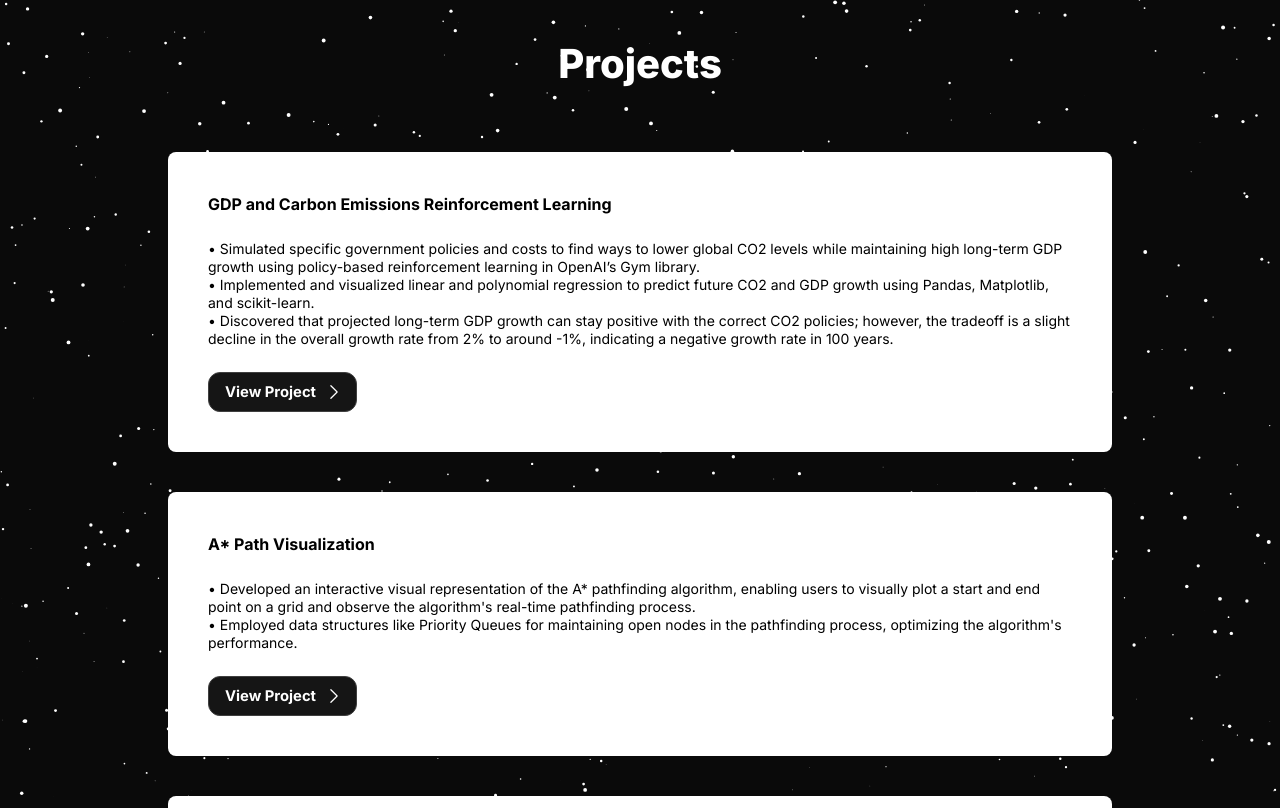
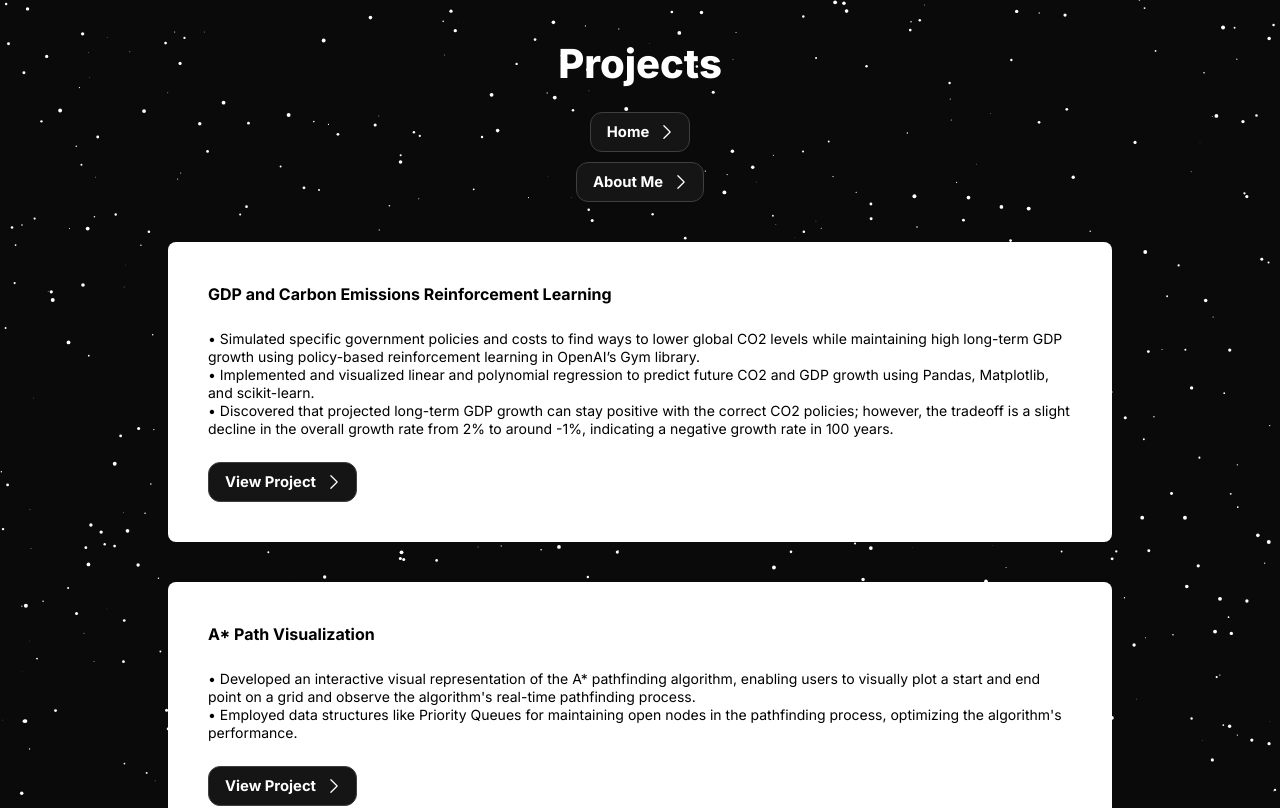
Before and after one commit to jaime-bustos/landing-page, a Next.js app: page /projects in a window 1280 px wide. Shown: the top 808 px of the page. Built offline with nearby package versions, Linux system fonts and the light colour scheme.

Commit message:
change formatting added more buttons

```diff
--- a/src/app/about/page.tsx
+++ b/src/app/about/page.tsx
@@ -34,7 +34,9 @@ const AboutMe = () => {
         <Button
           href="./"
           suffixIcon="chevronRight"
-          variant="secondary">
+          variant="secondary"
+          style={{ marginBottom: '10px' }}
+          >
           Home
         </Button>
         <Button
--- a/src/app/projects/page.tsx
+++ b/src/app/projects/page.tsx
@@ -48,6 +48,27 @@ const ProjectsPage = () => {
           Projects
         </Heading>
 
+        <Flex
+          direction="column" alignItems="center" flex={1}
+        >
+          <Button
+            href="../"
+            suffixIcon="chevronRight"
+            variant="secondary"
+            style={{marginBottom:"10px"}}
+            >
+            Home
+          </Button>
+
+          <Button
+            href="../about"
+            suffixIcon="chevronRight"
+            variant="secondary">
+            About Me
+          </Button>
+        </Flex>
+
+
         <Grid
           columns="repeat(1, 1fr)"
           tabletColumns="1col"
```
Also changed, not shown: src/app/page.tsx (+9 -5 lines).
